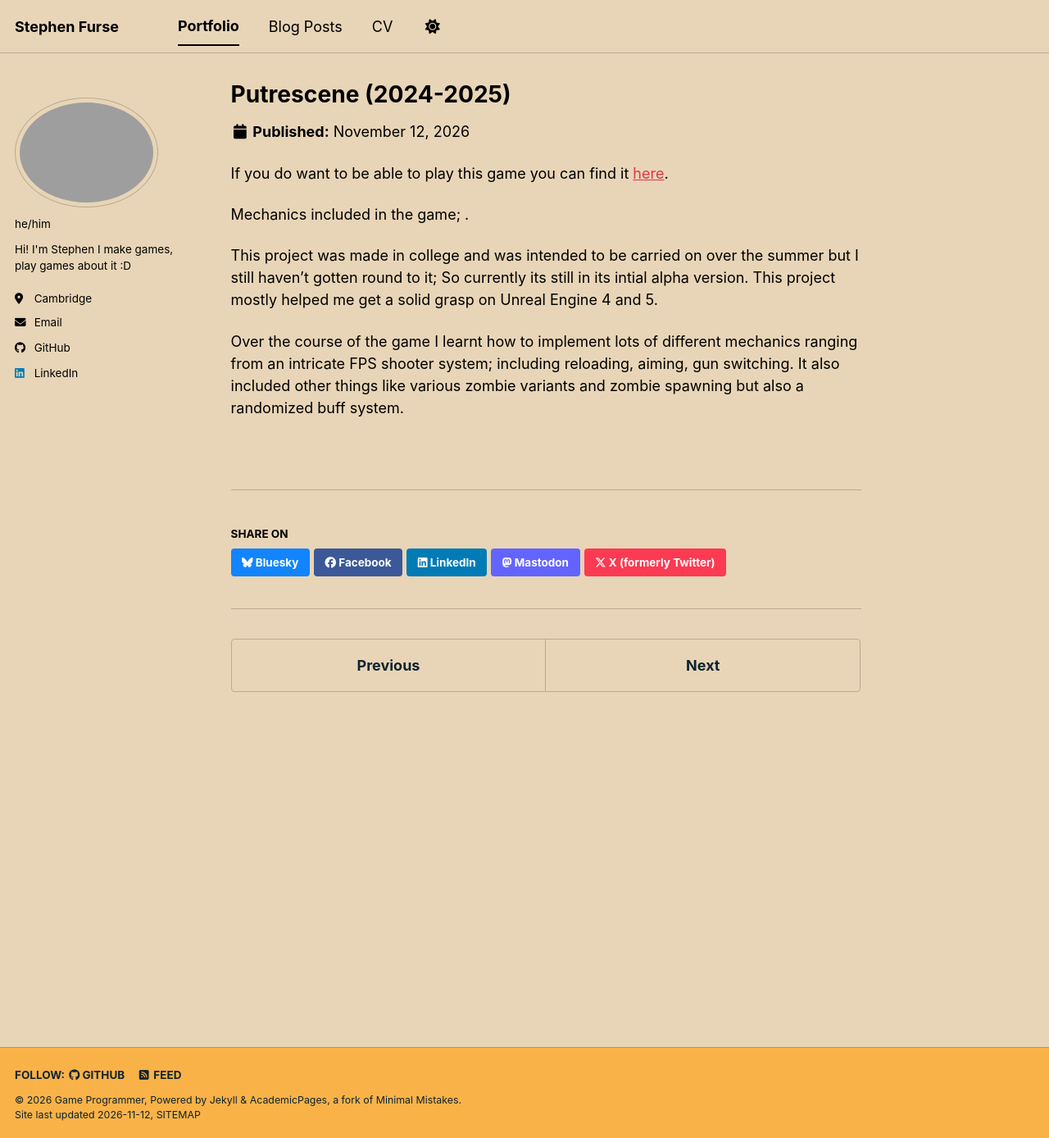
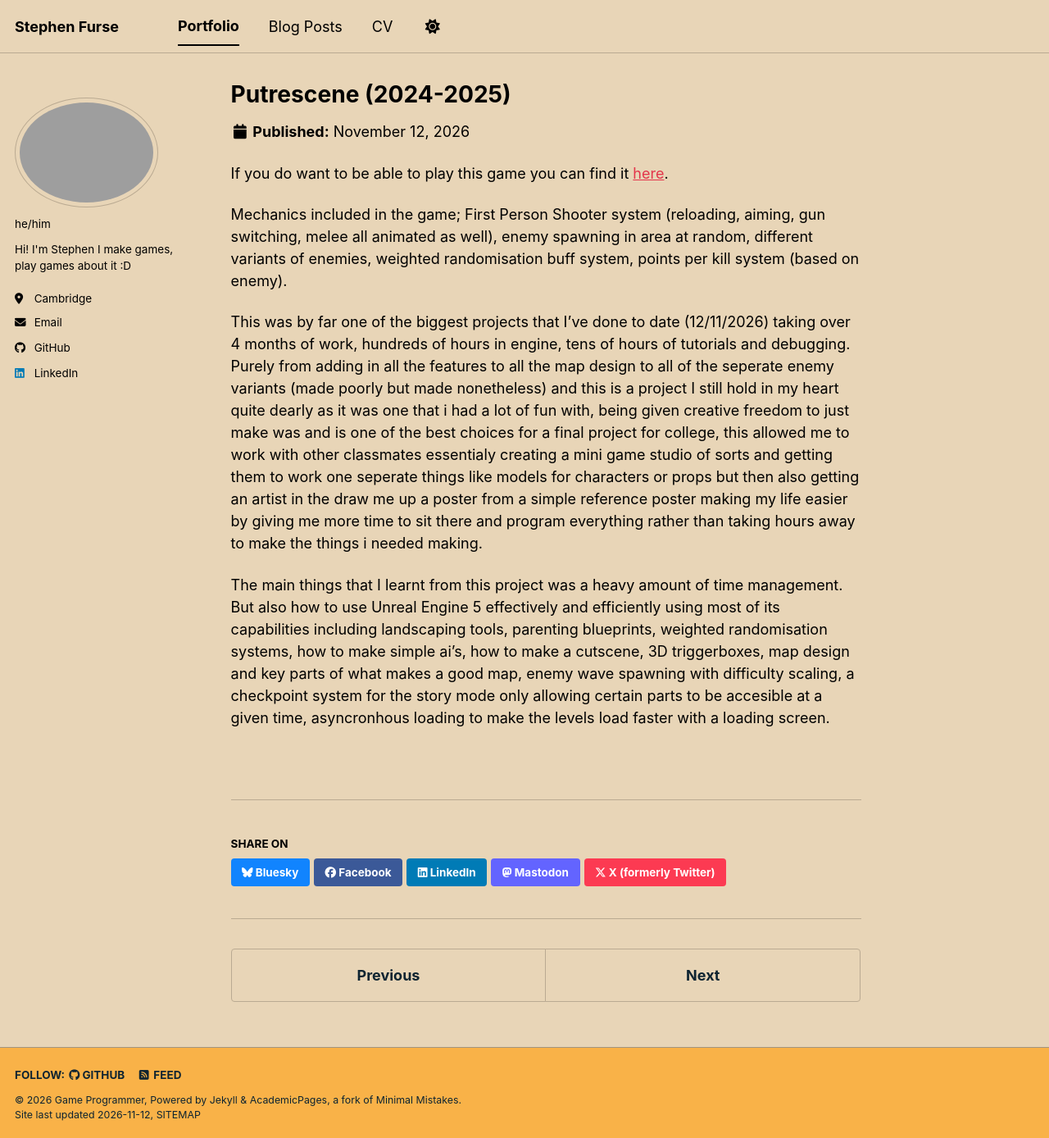
Before and after one commit to Stephen-Furse/Stephen-Furse.github.io, a Jekyll site: the page built from _portfolio/portfolio-2.md, in a window 1280 px wide and 1388 px high. Shown: the whole window at 82% size. Built offline with Jekyll 4.4.1, drawn with Linux system fonts in a browser that asks for light colours; a script bundle is joined from its source files by our own code; a style sheet for code colours, icons or effects is not loaded.

Commit message:
writing up putrescene

```diff
--- a/_portfolio/portfolio-2.md
+++ b/_portfolio/portfolio-2.md
@@ -6,8 +6,8 @@ collection: portfolio
 
 If you do want to be able to play this game you can find it [here](https://static-eulogy-studios.itch.io).
 
-Mechanics included in the game; .
+Mechanics included in the game; First Person Shooter system (reloading, aiming, gun switching, melee all animated as well), enemy spawning in area at random, different variants of enemies, weighted randomisation buff system, points per kill system (based on enemy).
 
-This project was made in college and was intended to be carried on over the summer but I still haven't gotten round to it; So currently its still in its intial alpha version. This project mostly helped me get a solid grasp on Unreal Engine 4 and 5.
+This was by far one of the biggest projects that I've done to date (12/11/2026) taking over 4 months of work, hundreds of hours in engine, tens of hours of tutorials and debugging. Purely from adding in all the features to all the map design to all of the seperate enemy variants (made poorly but made nonetheless) and this is a project I still hold in my heart quite dearly as it was one that i had a lot of fun with, being given creative freedom to just make was and is one of the best choices for a final project for college, this allowed me to work with other classmates essentialy creating a mini game studio of sorts and getting them to work one seperate things like models for characters or props but then also getting an artist in the draw me up a poster from a simple reference poster making my life easier by giving me more time to sit there and program everything rather than taking hours away to make the things i needed making.
 
-Over the course of the game I learnt how to implement lots of different mechanics ranging from an intricate FPS shooter system; including reloading, aiming, gun switching. It also included other things like various zombie variants and zombie spawning but also a randomized buff system.
+The main things that I learnt from this project was a heavy amount of time management. But also how to use Unreal Engine 5 effectively and efficiently using most of its capabilities including landscaping tools, parenting blueprints, weighted randomisation systems, how to make simple ai's, how to make a cutscene, 3D triggerboxes, map design and key parts of what makes a good map, enemy wave spawning with difficulty scaling, a checkpoint system for the story mode only allowing certain parts to be accesible at a given time, asyncronhous loading to make the levels load faster with a loading screen.
```
